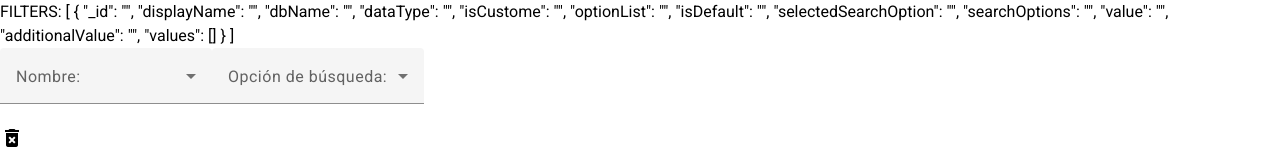
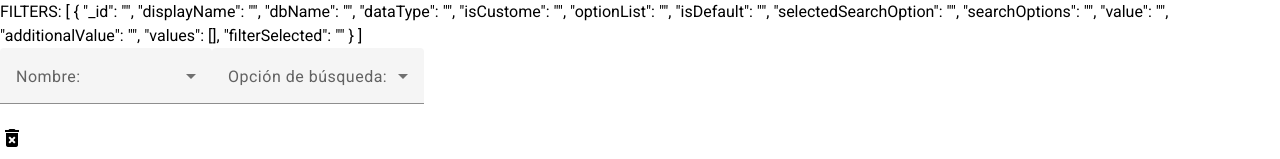
Before and after one commit to Triple-i-Soluciones/smart-filter, an Angular app: page / in a window 1280 px wide. Both pictures are taken after a click on the button "+ Agregar filtro". Shown: the top 159 px of the page. Built offline with nearby package versions, Linux system fonts and the light colour scheme.

Commit message:
El campo nombre se muestra vacío cada vez que se agrega un nuevo filtro.

```diff
--- a/src/app/smart-filter/smart-filter.component.html
+++ b/src/app/smart-filter/smart-filter.component.html
@@ -15,10 +15,6 @@
     {{filters.value | json}}
   </p>
 
-  <!-- <p>
-        FILTER SELECTED CONTROL:
-        {{filterField.value | json}}
-    </p> -->
 </div>
 
 
@@ -33,7 +29,7 @@
 
           <mat-form-field>
             <mat-label for="">Nombre: </mat-label>
-            <mat-select [formControl]="filterField" (selectionChange)="filterFieldChange($event.value, i)" placeholder="Select">
+            <mat-select formControlName="filterSelected" (selectionChange)="filterSelectedChange($event.value, i)" placeholder="Select">
               <mat-option *ngFor="let field of config.fields" [value]="field">
                 {{field.displayName}}
               </mat-option>
--- a/src/app/smart-filter/smart-filter.component.ts
+++ b/src/app/smart-filter/smart-filter.component.ts
@@ -24,9 +24,6 @@ export class SmartFilterComponent {
   });
 
   range!: FormGroup;
-
-  filterField: FormControl = this._formBuilder.control('');
-  tempContr: FormControl = this._formBuilder.control('');
 
   constructor(
     private _formBuilder: FormBuilder,
@@ -60,6 +57,7 @@ export class SmartFilterComponent {
       value: [''],
       additionalValue: [''],
       values: this._formBuilder.array([]),
+      filterSelected: [''],
     });
 
     // ToDo: check
@@ -120,7 +118,7 @@ export class SmartFilterComponent {
     this.filters.removeAt(filterIndex);
   }
 
-  filterFieldChange(field: Field, filterIndex: number): void {
+  filterSelectedChange(field: Field, filterIndex: number): void {
     this.setFilterValue(field, filterIndex)
   }
 
```
